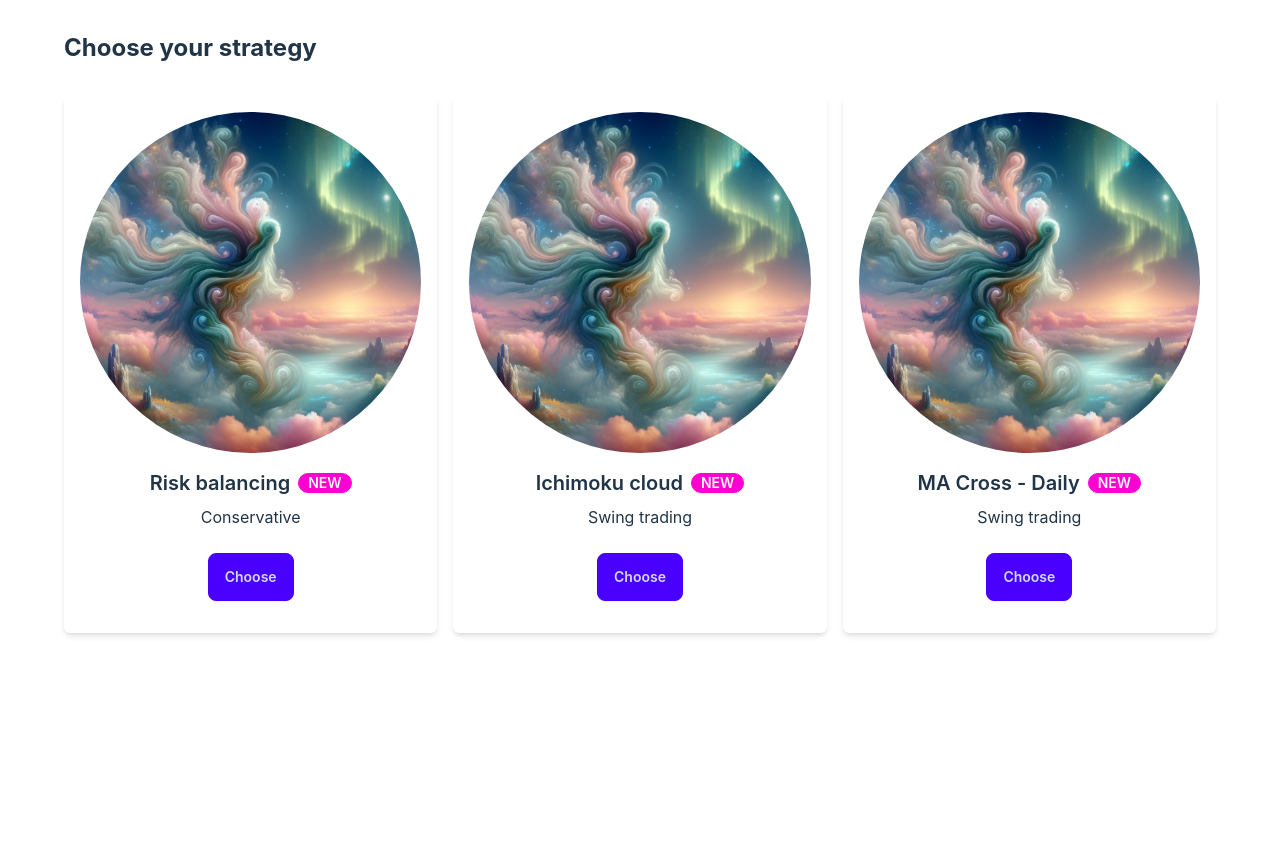
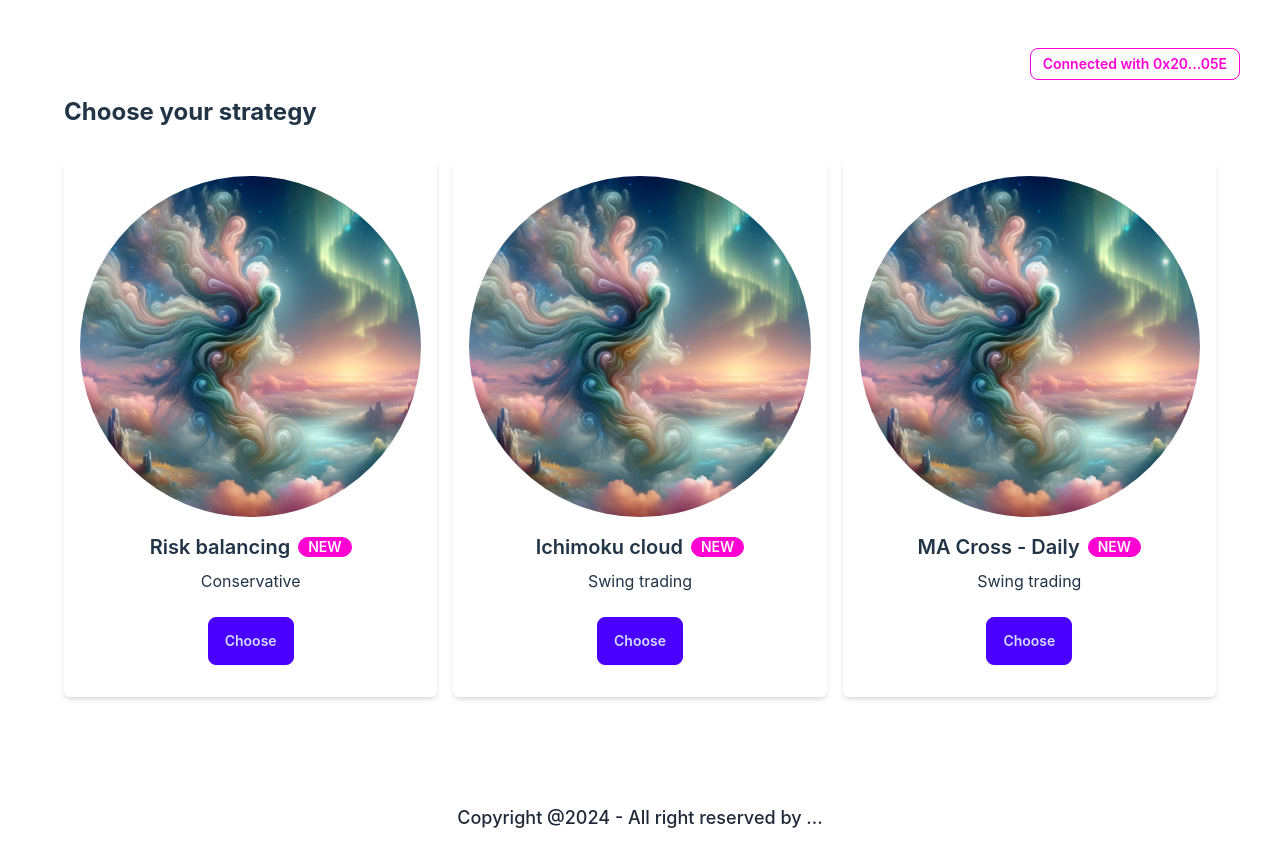
Before and after one commit to bertrandbuild/bnb-hack, a React (Vite) app: page / in a window 1280 px wide. Built offline with nearby package versions, Linux system fonts and the light colour scheme.

Commit message:
Create Footer and navbar add in App.tsx

```diff
--- a/src/App.tsx
+++ b/src/App.tsx
@@ -1,23 +1,22 @@
-import { Outlet } from 'react-router-dom';
-import './App.css'
+import { Outlet } from "react-router-dom";
+import "./App.css";
 
 // import components
-// import NavBar from './components/NavBar';
-// import Footer from './components/Footer';
+import NavBar from "./components/NavBar";
+import Footer from "./components/Footer";
 
 function App() {
-
   return (
     <>
       <div className="min-h-screen flex flex-col">
-        {/* <NavBar /> */}
+        <NavBar />
         <main className="flex-grow flex justify-center items-start px-4 py-0">
           <Outlet />
         </main>
-        {/* <Footer /> */}
+        <Footer />
       </div>
     </>
-  )
+  );
 }
 
 export default App;
--- /dev/null
+++ b/src/components/Footer.tsx
@@ -0,0 +1,15 @@
+import React from "react";
+
+const Footer: React.FC = () => {
+  return (
+    <footer className="footer footer-center bg-base-800 text-base-content">
+      <aside>
+        <p className="text-lg font-medium">
+          Copyright @{new Date().getFullYear()} - All right reserved by ...
+        </p>
+      </aside>
+    </footer>
+  );
+};
+
+export default Footer;
--- /dev/null
+++ b/src/components/NavBar.tsx
@@ -0,0 +1,13 @@
+import React from "react";
+
+const NavBar: React.FC = () => {
+  return (
+    <div className="navbar bg-base-100 p-0">
+      <button className="btn btn-sm btn-outline btn-secondary ml-auto mr-2">
+        Connected with 0x20...05E
+      </button>
+    </div>
+  );
+};
+
+export default NavBar;
```
